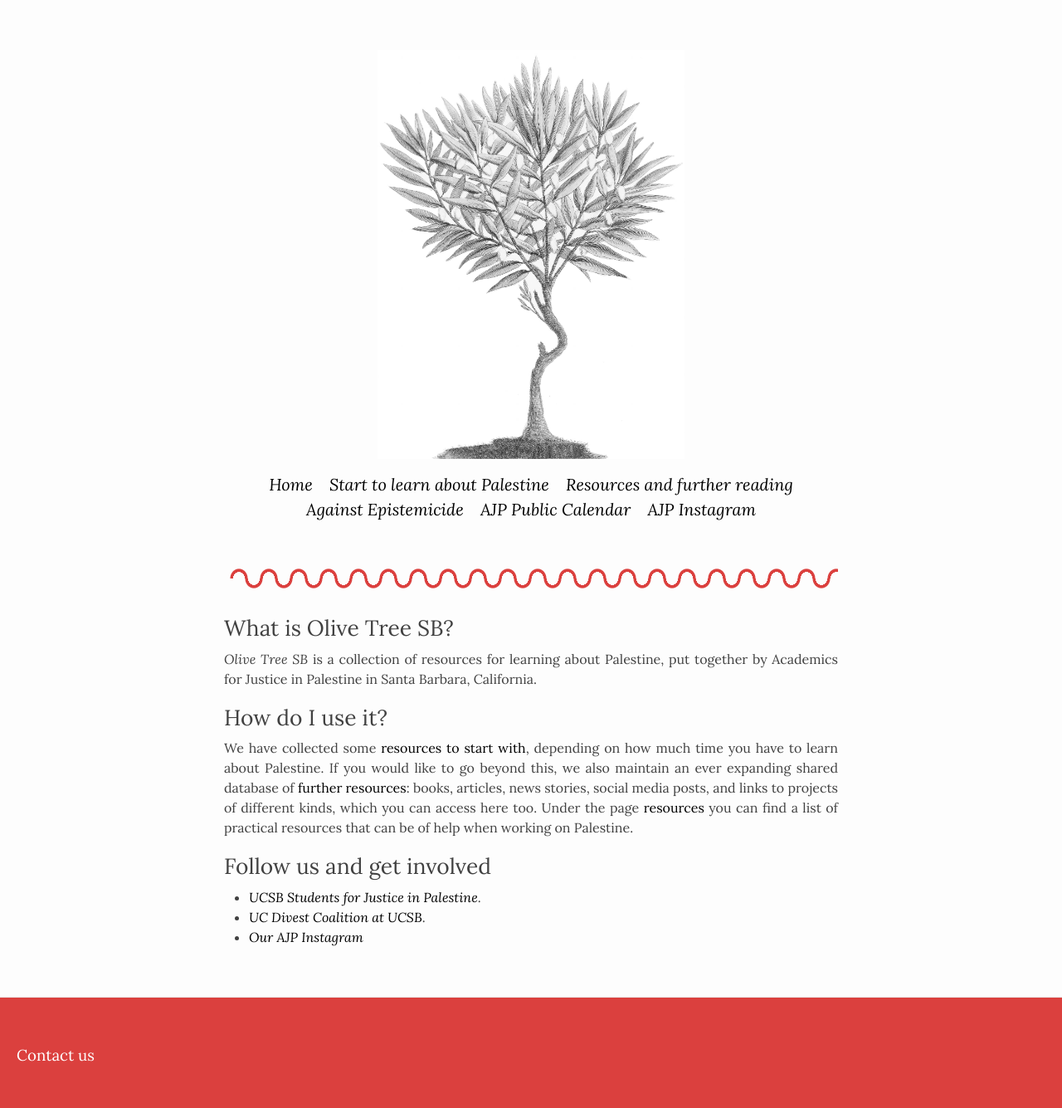
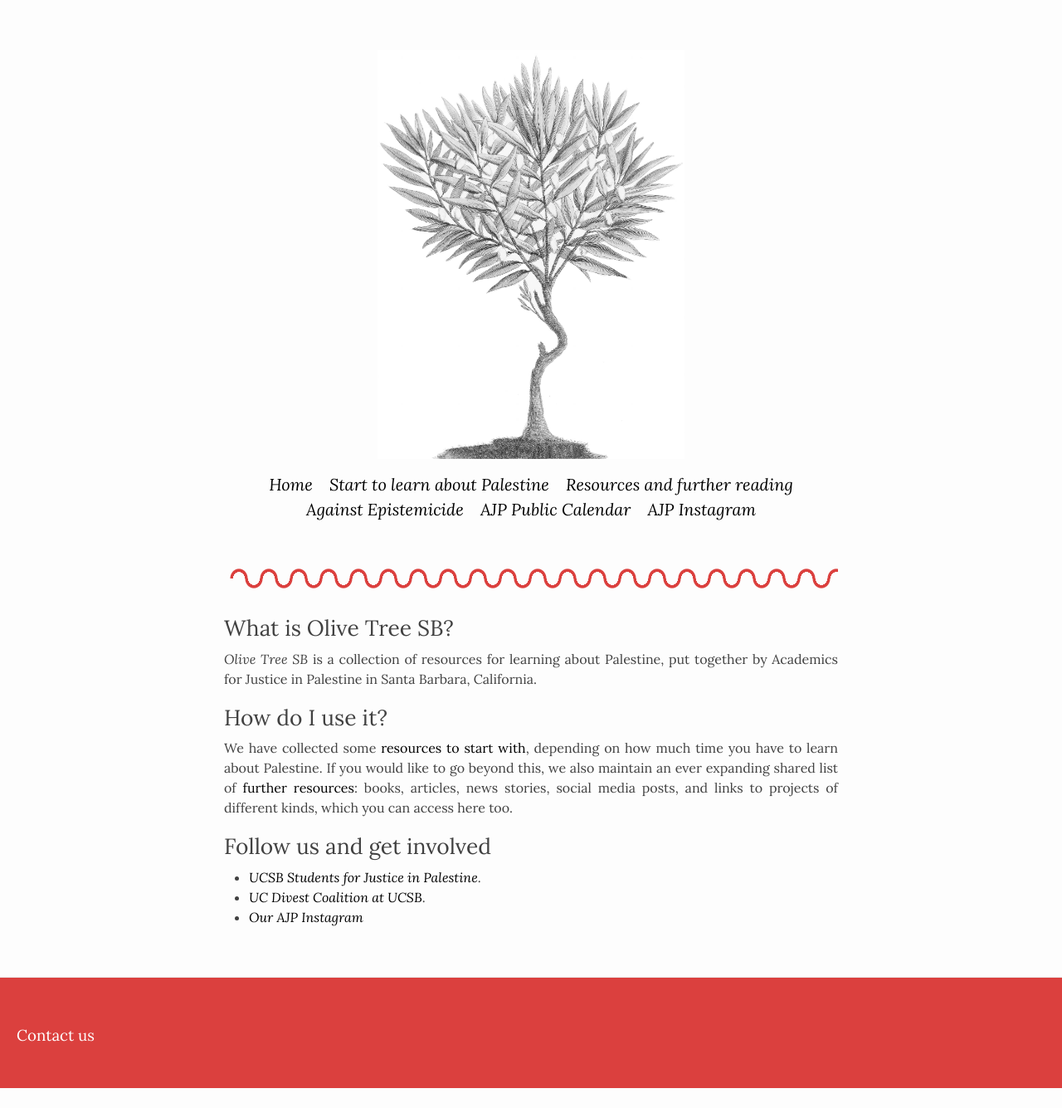
Before and after one commit to olivetreesb/olivetreesb, a Jekyll site: the page built from index.md, in a window 1280 px wide. Shown: the whole page at 83% size. Built offline with Jekyll 4.4.1, drawn with Linux system fonts in a browser that asks for light colours; after the commit the page ends 1311 px from its top, so only the background shows below that.

Commit message:
Update index.md

```diff
--- a/index.md
+++ b/index.md
@@ -11,7 +11,7 @@
 
 ## How do I use it?
 
-We have collected some [resources to start with](/learn), depending on how much time you have to learn about Palestine. If you would like to go beyond this, we also maintain an ever expanding shared database of [further resources](/learn): books, articles, news stories, social media posts, and links to projects of different kinds, which you can access here too. Under the page [resources](/resources) you can find a list of practical resources that can be of help when working on Palestine.
+We have collected some [resources to start with](/learn), depending on how much time you have to learn about Palestine. If you would like to go beyond this, we also maintain an ever expanding shared list of [further resources](/resources): books, articles, news stories, social media posts, and links to projects of different kinds, which you can access here too.
 
 ## Follow us and get involved
 - [*UCSB Students for Justice in Palestine*](https://www.instagram.com/ucsbsjp/?hl=en).
```
